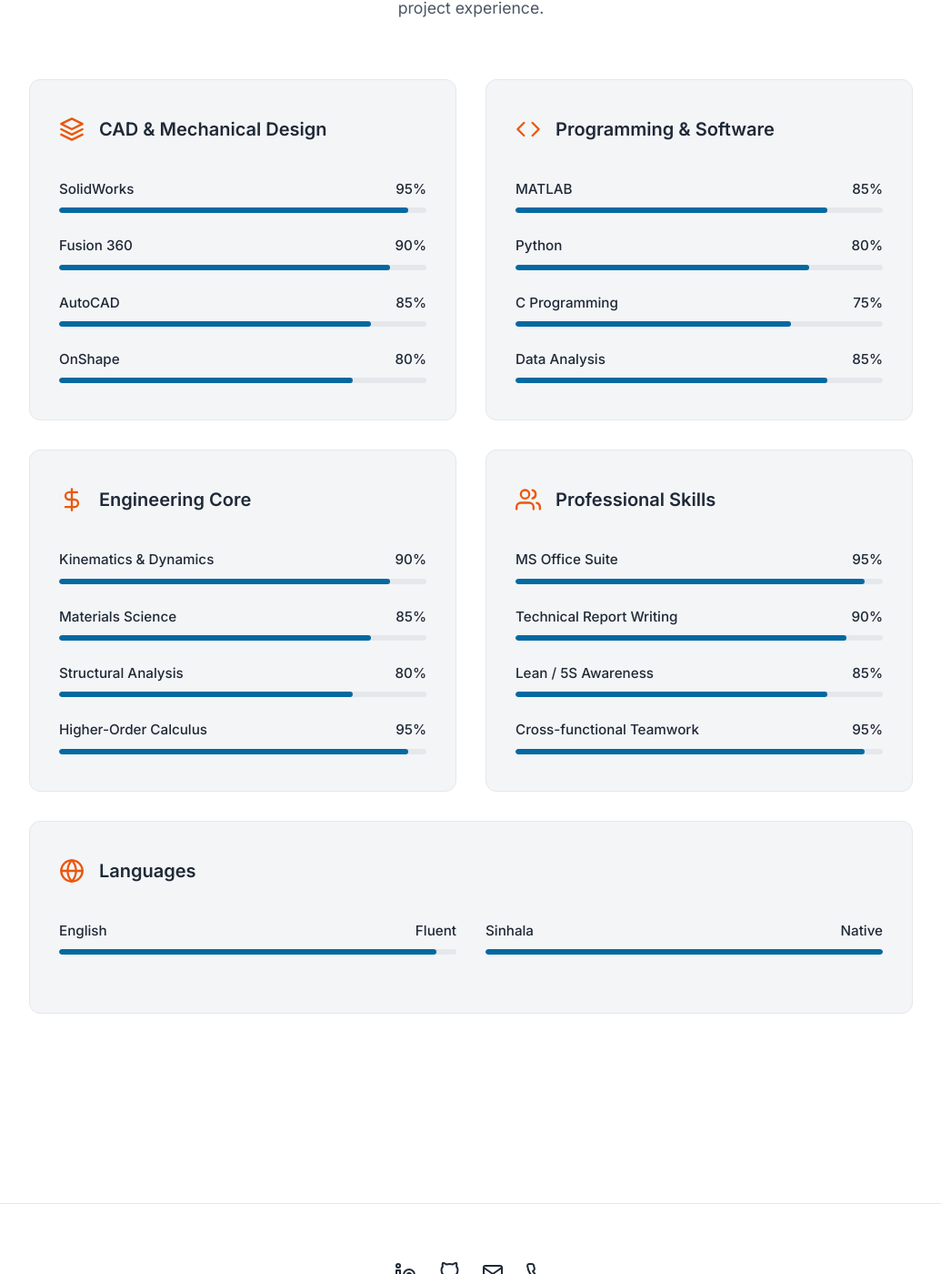
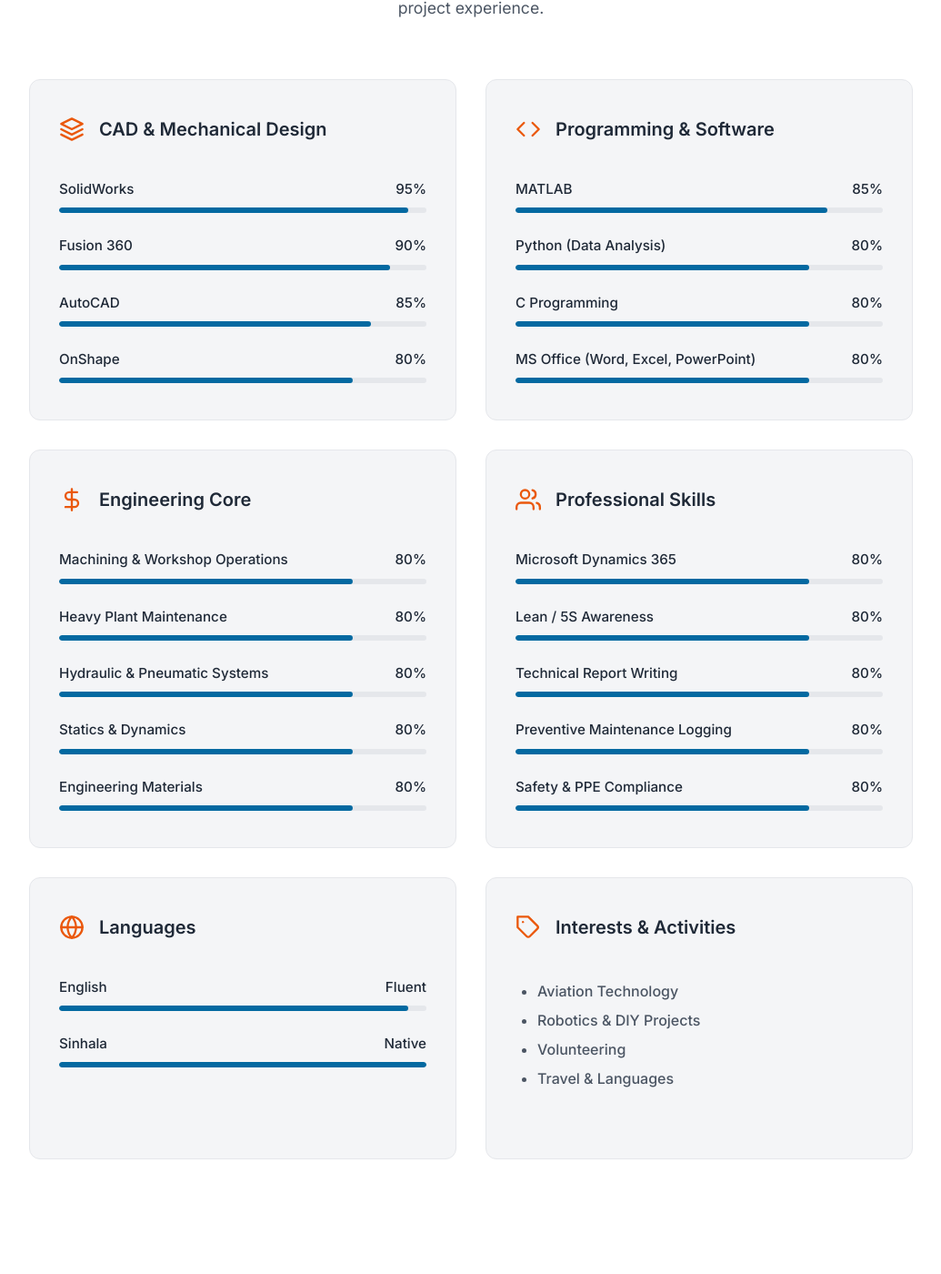
Before and after one commit to mackaygunn/mackaygunn.github.io, a Jekyll site: the page built from index.html, in a window 1280 px wide and 1400 px high, scrolled down 911 px. Shown: the whole window at 91% size, without its empty margins (122-1157 px from the left). Built offline with Jekyll 4.4.1, drawn with Linux system fonts in a browser that asks for light colours.

Commit message:
Update technical expertise cards with new skills and 80% baseline

```diff
--- a/_includes/technical-expertise.html
+++ b/_includes/technical-expertise.html
@@ -41,16 +41,16 @@
           <div class="progress-bar"><div class="progress" style="width: 85%;"></div></div>
         </div>
         <div class="skill">
-          <div class="skill-info"><span>Python</span><span>80%</span></div>
+          <div class="skill-info"><span>Python (Data Analysis)</span><span>80%</span></div>
           <div class="progress-bar"><div class="progress" style="width: 80%;"></div></div>
         </div>
         <div class="skill">
-          <div class="skill-info"><span>C Programming</span><span>75%</span></div>
-          <div class="progress-bar"><div class="progress" style="width: 75%;"></div></div>
+          <div class="skill-info"><span>C Programming</span><span>80%</span></div>
+          <div class="progress-bar"><div class="progress" style="width: 80%;"></div></div>
         </div>
         <div class="skill">
-          <div class="skill-info"><span>Data Analysis</span><span>85%</span></div>
-          <div class="progress-bar"><div class="progress" style="width: 85%;"></div></div>
+          <div class="skill-info"><span>MS Office (Word, Excel, PowerPoint)</span><span>80%</span></div>
+          <div class="progress-bar"><div class="progress" style="width: 80%;"></div></div>
         </div>
       </div>
 
@@ -61,20 +61,24 @@
           <h3>Engineering Core</h3>
         </div>
         <div class="skill">
-          <div class="skill-info"><span>Kinematics & Dynamics</span><span>90%</span></div>
-          <div class="progress-bar"><div class="progress" style="width: 90%;"></div></div>
-        </div>
-        <div class="skill">
-          <div class="skill-info"><span>Materials Science</span><span>85%</span></div>
-          <div class="progress-bar"><div class="progress" style="width: 85%;"></div></div>
-        </div>
-        <div class="skill">
-          <div class="skill-info"><span>Structural Analysis</span><span>80%</span></div>
+          <div class="skill-info"><span>Machining & Workshop Operations</span><span>80%</span></div>
           <div class="progress-bar"><div class="progress" style="width: 80%;"></div></div>
         </div>
         <div class="skill">
-          <div class="skill-info"><span>Higher-Order Calculus</span><span>95%</span></div>
-          <div class="progress-bar"><div class="progress" style="width: 95%;"></div></div>
+          <div class="skill-info"><span>Heavy Plant Maintenance</span><span>80%</span></div>
+          <div class="progress-bar"><div class="progress" style="width: 80%;"></div></div>
+        </div>
+        <div class="skill">
+          <div class="skill-info"><span>Hydraulic & Pneumatic Systems</span><span>80%</span></div>
+          <div class="progress-bar"><div class="progress" style="width: 80%;"></div></div>
+        </div>
+        <div class="skill">
+          <div class="skill-info"><span>Statics & Dynamics</span><span>80%</span></div>
+          <div class="progress-bar"><div class="progress" style="width: 80%;"></div></div>
+        </div>
+        <div class="skill">
+          <div class="skill-info"><span>Engineering Materials</span><span>80%</span></div>
+          <div class="progress-bar"><div class="progress" style="width: 80%;"></div></div>
         </div>
       </div>
 
@@ -85,39 +89,55 @@
           <h3>Professional Skills</h3>
         </div>
         <div class="skill">
-          <div class="skill-info"><span>MS Office Suite</span><span>95%</span></div>
-          <div class="progress-bar"><div class="progress" style="width: 95%;"></div></div>
+          <div class="skill-info"><span>Microsoft Dynamics 365</span><span>80%</span></div>
+          <div class="progress-bar"><div class="progress" style="width: 80%;"></div></div>
         </div>
         <div class="skill">
-          <div class="skill-info"><span>Technical Report Writing</span><span>90%</span></div>
-          <div class="progress-bar"><div class="progress" style="width: 90%;"></div></div>
+          <div class="skill-info"><span>Lean / 5S Awareness</span><span>80%</span></div>
+          <div class="progress-bar"><div class="progress" style="width: 80%;"></div></div>
         </div>
         <div class="skill">
-          <div class="skill-info"><span>Lean / 5S Awareness</span><span>85%</span></div>
-          <div class="progress-bar"><div class="progress" style="width: 85%;"></div></div>
+          <div class="skill-info"><span>Technical Report Writing</span><span>80%</span></div>
+          <div class="progress-bar"><div class="progress" style="width: 80%;"></div></div>
         </div>
         <div class="skill">
-          <div class="skill-info"><span>Cross-functional Teamwork</span><span>95%</span></div>
-          <div class="progress-bar"><div class="progress" style="width: 95%;"></div></div>
+          <div class="skill-info"><span>Preventive Maintenance Logging</span><span>80%</span></div>
+          <div class="progress-bar"><div class="progress" style="width: 80%;"></div></div>
+        </div>
+        <div class="skill">
+          <div class="skill-info"><span>Safety & PPE Compliance</span><span>80%</span></div>
+          <div class="progress-bar"><div class="progress" style="width: 80%;"></div></div>
         </div>
       </div>
 
       <!-- Card 5 (Languages) -->
-      <div class="expertise-card" style="grid-column: 1 / -1;">
+      <div class="expertise-card">
         <div class="card-header">
           <svg class="card-icon" viewBox="0 0 24 24" fill="none" stroke="currentColor" stroke-width="2" stroke-linecap="round" stroke-linejoin="round"><circle cx="12" cy="12" r="10"/><line x1="2" y1="12" x2="22" y2="12"/><path d="M12 2a15.3 15.3 0 0 1 4 10 15.3 15.3 0 0 1-4 10 15.3 15.3 0 0 1-4-10 15.3 15.3 0 0 1 4-10z"/></svg>
           <h3>Languages</h3>
         </div>
-        <div style="display: flex; gap: 2rem; flex-wrap: wrap;">
-          <div class="skill" style="flex: 1; min-width: 200px;">
+        <div class="skill">
           <div class="skill-info"><span>English</span><span>Fluent</span></div>
           <div class="progress-bar"><div class="progress" style="width: 95%;"></div></div>
         </div>
-          <div class="skill" style="flex: 1; min-width: 200px;">
+        <div class="skill">
           <div class="skill-info"><span>Sinhala</span><span>Native</span></div>
           <div class="progress-bar"><div class="progress" style="width: 100%;"></div></div>
         </div>
       </div>
+
+      <!-- Card 6 (Interests & Activities) -->
+      <div class="expertise-card">
+        <div class="card-header">
+          <svg class="card-icon" viewBox="0 0 24 24" fill="none" stroke="currentColor" stroke-width="2" stroke-linecap="round" stroke-linejoin="round"><path d="M20.59 13.41l-7.17 7.17a2 2 0 0 1-2.83 0L2 12V2h10l8.59 8.59a2 2 0 0 1 0 2.82z"/><line x1="7" y1="7" x2="7.01" y2="7"/></svg>
+          <h3>Interests & Activities</h3>
+        </div>
+        <ul style="color: var(--text-secondary); line-height: 2; padding-left: 1.5rem; font-weight: 500;">
+          <li>Aviation Technology</li>
+          <li>Robotics & DIY Projects</li>
+          <li>Volunteering</li>
+          <li>Travel & Languages</li>
+        </ul>
       </div>
     </div>
   </div>
```
Lines whose indentation alone changed are shown as unchanged.
